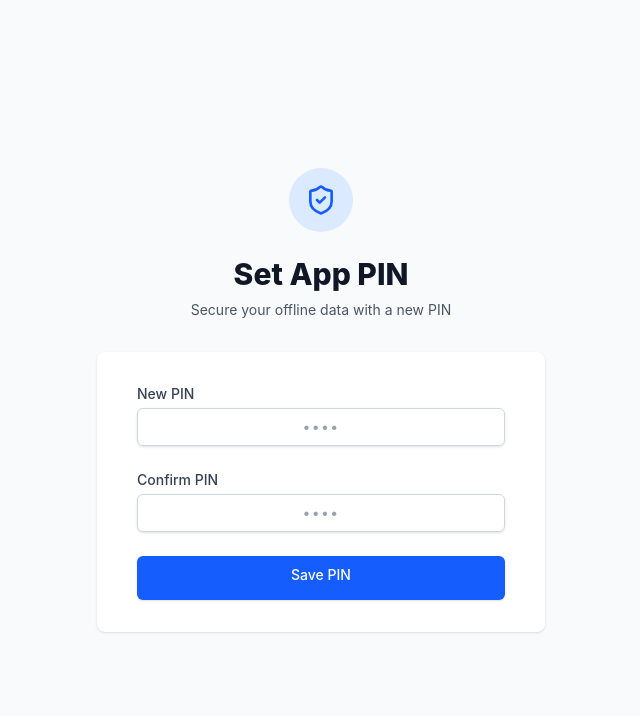
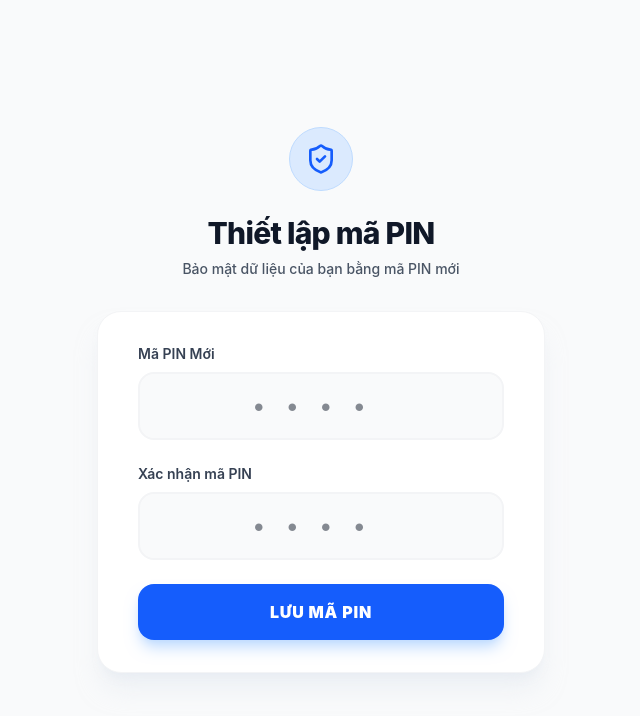
Before and after one commit to huynhvinhit88/FinanceTracker, a React (Vite) app in the folder frontend/: page /login in a window 1280 px wide. Shown: the top 716 px of the page, without its empty margins (319-959 px from the left). Built offline with nearby package versions, Linux system fonts and the light colour scheme.

Commit message:
fix: resolve white screen on Accounts page and update Login dark mode
- Fix TypeError in Accounts.jsx for incomplete investment data
- Apply Deep Space dark mode and Vietnamese localization to Login.jsx
- Update Global Communication Rule skill to prioritize Knowledge Items (KI) first

```diff
--- a/frontend/src/pages/Accounts.jsx
+++ b/frontend/src/pages/Accounts.jsx
@@ -122,7 +122,8 @@ export default function Accounts() {
   }, 0);
 
   const totalInvestmentMarketValue = investments.reduce((acc, curr) => {
-    return acc + (curr.current_price * (curr.type === 'real_estate' ? 1 : curr.quantity));
+    const marketVal = (curr.current_price || 0) * (curr.type === 'real_estate' ? 1 : (curr.quantity || 1));
+    return acc + marketVal;
   }, 0);
 
   const totalOtherLiabilities = totalDebtAccounts + loans.reduce((acc, l) => {
--- a/frontend/src/pages/auth/Login.jsx
+++ b/frontend/src/pages/auth/Login.jsx
@@ -45,33 +45,33 @@ const Login = () => {
   };
 
   return (
-    <div className="min-h-screen bg-gray-50 flex flex-col justify-center py-12 sm:px-6 lg:px-8">
+    <div className="min-h-screen bg-gray-50 dark:bg-slate-950 flex flex-col justify-center py-12 sm:px-6 lg:px-8 transition-colors duration-300">
       <div className="sm:mx-auto sm:w-full sm:max-w-md">
         <div className="flex justify-center">
-          <div className="h-16 w-16 bg-blue-100 rounded-full flex items-center justify-center">
+          <div className="h-16 w-16 bg-blue-100 dark:bg-blue-900/30 rounded-full flex items-center justify-center border border-blue-200 dark:border-blue-900/50">
             {hasPin ? (
-              <LockOpen className="h-8 w-8 text-blue-600" />
+              <LockOpen className="h-8 w-8 text-blue-600 dark:text-blue-400" />
             ) : (
-              <ShieldCheck className="h-8 w-8 text-blue-600" />
+              <ShieldCheck className="h-8 w-8 text-blue-600 dark:text-blue-400" />
             )}
           </div>
         </div>
-        <h2 className="mt-6 text-center text-3xl font-extrabold text-gray-900">
-          {hasPin ? 'Unlock App' : 'Set App PIN'}
+        <h2 className="mt-6 text-center text-3xl font-extrabold text-gray-900 dark:text-slate-100 tracking-tight">
+          {hasPin ? 'Mở khóa Ứng dụng' : 'Thiết lập mã PIN'}
         </h2>
-        <p className="mt-2 text-center text-sm text-gray-600">
+        <p className="mt-2 text-center text-sm text-gray-600 dark:text-slate-400 font-medium">
           {hasPin
-            ? 'Enter your PIN to access your financial data'
-            : 'Secure your offline data with a new PIN'}
+            ? 'Vui lòng nhập mã PIN để truy cập dữ liệu tài chính của bạn'
+            : 'Bảo mật dữ liệu của bạn bằng mã PIN mới'}
         </p>
       </div>
 
       <div className="mt-8 sm:mx-auto sm:w-full sm:max-w-md">
-        <div className="bg-white py-8 px-4 shadow sm:rounded-lg sm:px-10">
+        <div className="bg-white dark:bg-slate-900 py-8 px-4 shadow-xl shadow-slate-200/50 dark:shadow-none sm:rounded-3xl sm:px-10 border border-gray-100 dark:border-white/5 mx-4 sm:mx-0">
           <form className="space-y-6" onSubmit={handlePinSubmit}>
             <div>
-              <label htmlFor="pin" className="block text-sm font-medium text-gray-700">
-                {hasPin ? 'PIN Code' : 'New PIN'}
+              <label htmlFor="pin" className="block text-sm font-semibold text-gray-700 dark:text-slate-400 mb-2">
+                {hasPin ? 'Mã PIN' : 'Mã PIN Mới'}
               </label>
               <div className="mt-1">
                 <input
@@ -82,7 +82,7 @@ const Login = () => {
                   pattern="[0-9]*"
                   value={pin}
                   onChange={(e) => setPin(e.target.value)}
-                  className="appearance-none block w-full px-3 py-2 border border-gray-300 rounded-md shadow-sm placeholder-gray-400 focus:outline-none focus:ring-blue-500 focus:border-blue-500 sm:text-sm text-center tracking-widest text-lg"
+                  className="appearance-none block w-full px-3 py-4 bg-gray-50 dark:bg-slate-800 border-2 border-gray-100 dark:border-white/5 rounded-2xl text-gray-900 dark:text-white focus:outline-none focus:ring-2 focus:ring-blue-500 dark:focus:ring-indigo-500 focus:border-transparent text-center tracking-[1em] text-2xl font-black transition-all"
                   placeholder="••••"
                   maxLength={6}
                 />
@@ -91,8 +91,8 @@ const Login = () => {
 
             {!hasPin && (
               <div>
-                <label htmlFor="confirmPin" className="block text-sm font-medium text-gray-700">
-                  Confirm PIN
+                <label htmlFor="confirmPin" className="block text-sm font-semibold text-gray-700 dark:text-slate-400 mb-2">
+                  Xác nhận mã PIN
                 </label>
                 <div className="mt-1">
                   <input
@@ -103,7 +103,7 @@ const Login = () => {
                     pattern="[0-9]*"
                     value={confirmPin}
                     onChange={(e) => setConfirmPin(e.target.value)}
-                    className="appearance-none block w-full px-3 py-2 border border-gray-300 rounded-md shadow-sm placeholder-gray-400 focus:outline-none focus:ring-blue-500 focus:border-blue-500 sm:text-sm text-center tracking-widest text-lg"
+                    className="appearance-none block w-full px-3 py-4 bg-gray-50 dark:bg-slate-800 border-2 border-gray-100 dark:border-white/5 rounded-2xl text-gray-900 dark:text-white focus:outline-none focus:ring-2 focus:ring-blue-500 dark:focus:ring-indigo-500 focus:border-transparent text-center tracking-[1em] text-2xl font-black transition-all"
                     placeholder="••••"
                     maxLength={6}
                   />
@@ -112,13 +112,13 @@ const Login = () => {
             )}
 
             {error && (
-              <div className="rounded-md bg-red-50 p-4">
+              <div className="rounded-2xl bg-red-50 dark:bg-rose-900/20 p-4 border border-red-100 dark:border-rose-900/30 transition-colors">
                 <div className="flex">
                   <div className="flex-shrink-0">
-                    <AlertCircle className="h-5 w-5 text-red-400" aria-hidden="true" />
+                    <AlertCircle className="h-5 w-5 text-red-400 dark:text-rose-400" aria-hidden="true" />
                   </div>
                   <div className="ml-3">
-                    <h3 className="text-sm font-medium text-red-800">{error}</h3>
+                    <h3 className="text-sm font-semibold text-red-800 dark:text-rose-400">{error}</h3>
                   </div>
                 </div>
               </div>
@@ -128,9 +128,12 @@ const Login = () => {
               <button
                 type="submit"
                 disabled={isLoading}
-                className="w-full flex justify-center py-2 px-4 border border-transparent rounded-md shadow-sm text-sm font-medium text-white bg-blue-600 hover:bg-blue-700 focus:outline-none focus:ring-2 focus:ring-offset-2 focus:ring-blue-500 disabled:opacity-50"
+                className="w-full h-14 flex items-center justify-center py-2 px-4 border border-transparent rounded-2xl shadow-lg shadow-blue-200 dark:shadow-none text-base font-black text-white bg-blue-600 dark:bg-indigo-600 hover:bg-blue-700 dark:hover:bg-indigo-700 active:scale-[0.98] transition-all disabled:opacity-50 uppercase tracking-wider"
               >
-                {isLoading ? 'Processing...' : hasPin ? 'Unlock' : 'Save PIN'}
+                {isLoading ? (
+                  <div className="w-5 h-5 border-2 border-white border-t-transparent rounded-full animate-spin mr-3" />
+                ) : null}
+                <span>{isLoading ? 'Đang xử lý...' : hasPin ? 'Mở khóa' : 'Lưu mã PIN'}</span>
               </button>
             </div>
           </form>
```
Also changed, not shown: 1 other file (tests, documents, lock files or other folders).
